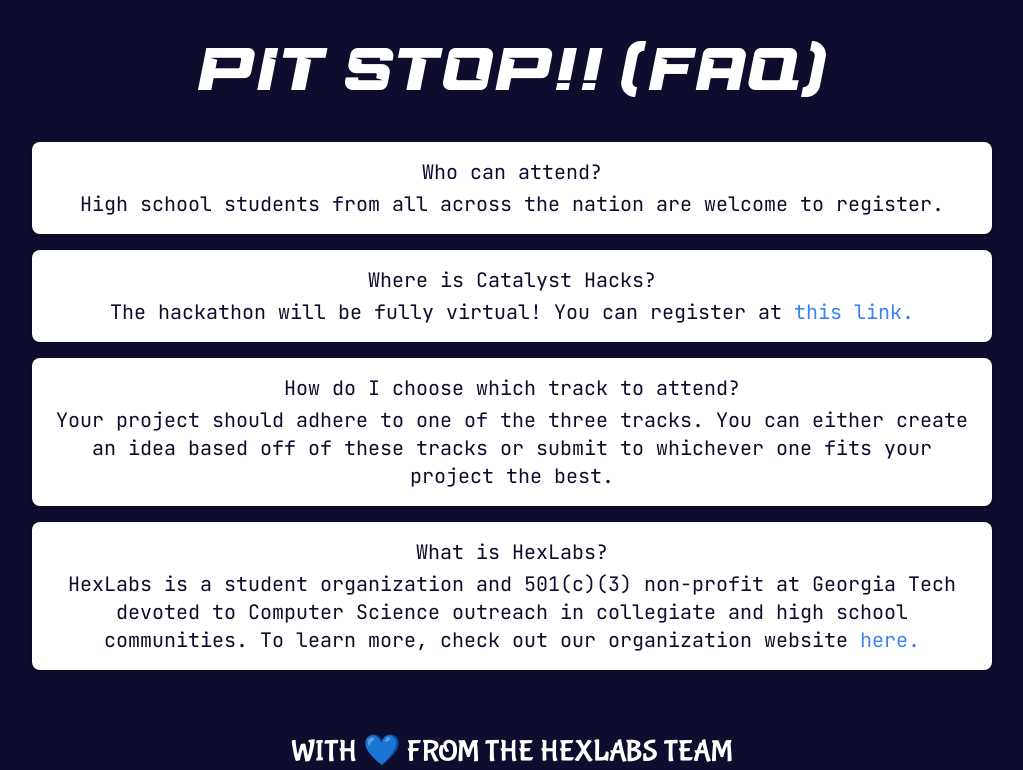
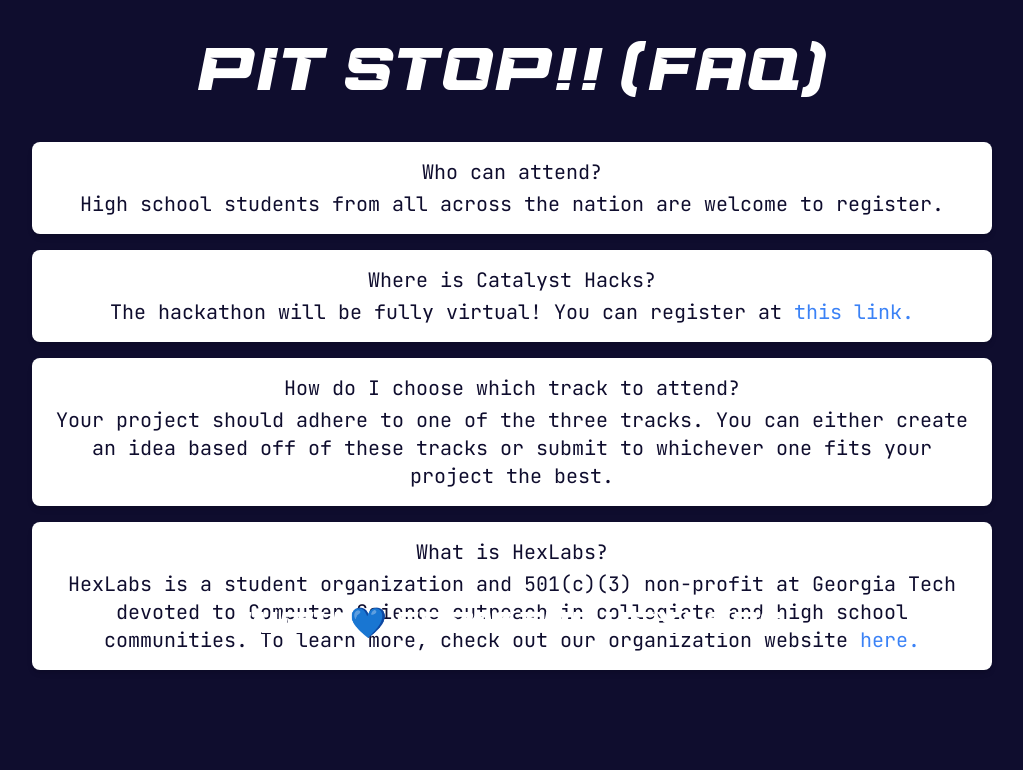
Before and after one commit to HackGT/catalyst-2024-hackathon-page, a React (Create React App) app: page / in a window 1280 px wide. Shown: the part 3124-3894 px from the top of the page, without its empty margins (128-1151 px from the left). After the commit the page ends 3826 px from the top, so only its background shows below. Built offline with nearby package versions, Linux system fonts and the light colour scheme.

Commit message:
changed fonts, colors, and formatting

```diff
--- a/src/components/faq/AskQuestion.jsx
+++ b/src/components/faq/AskQuestion.jsx
@@ -1,4 +1,5 @@
-import React from 'react';
+import React from "react";
+import OceanLayersImage from "../../images/OceanLayers.svg";
 // import axios from 'axios';
 
 // let axiosConfig = {
@@ -48,11 +49,11 @@
                     Send Question
                 </button>
             </form> */}
-            <p className="text-xs md:text-3xl font-bubblegum text-center mt-8">
-    WITH 💙 FROM THE HEXLABS TEAM
-</p>
-        </div>
-    );
+      <p className="absolute text-xs md:text-3xl font-racesport bottom-5 left-1/2 transform -translate-x-1/2">
+        WITH 💙 FROM THE HEXLABS TEAM
+      </p>
+    </div>
+  );
 };
 
 export default AskQuestionForm;
```
